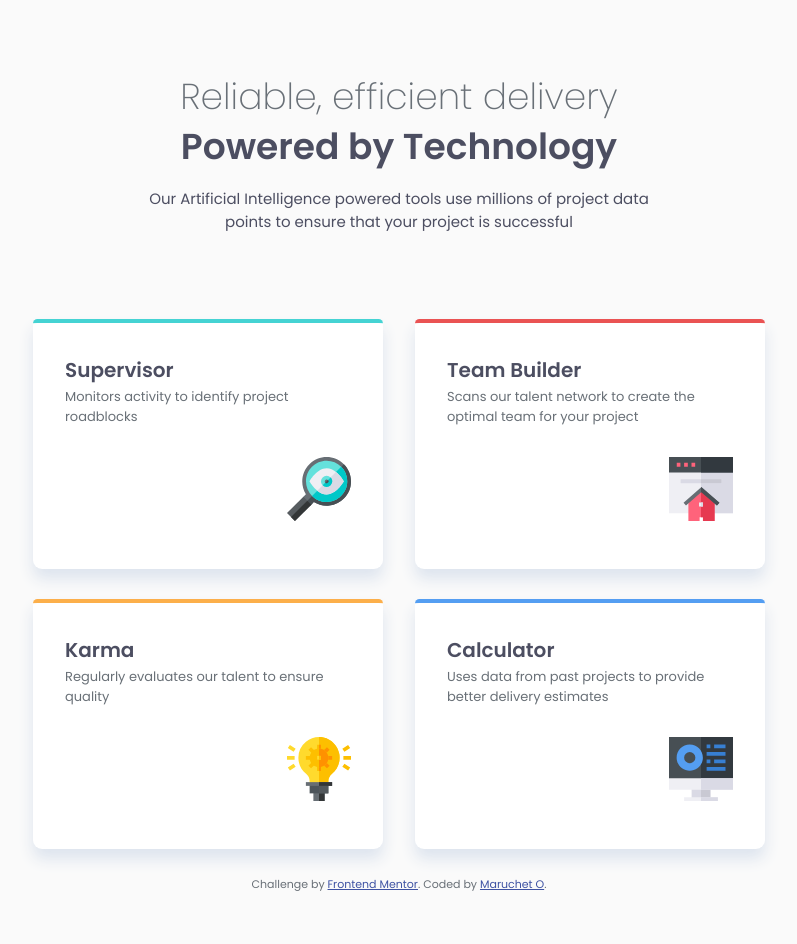
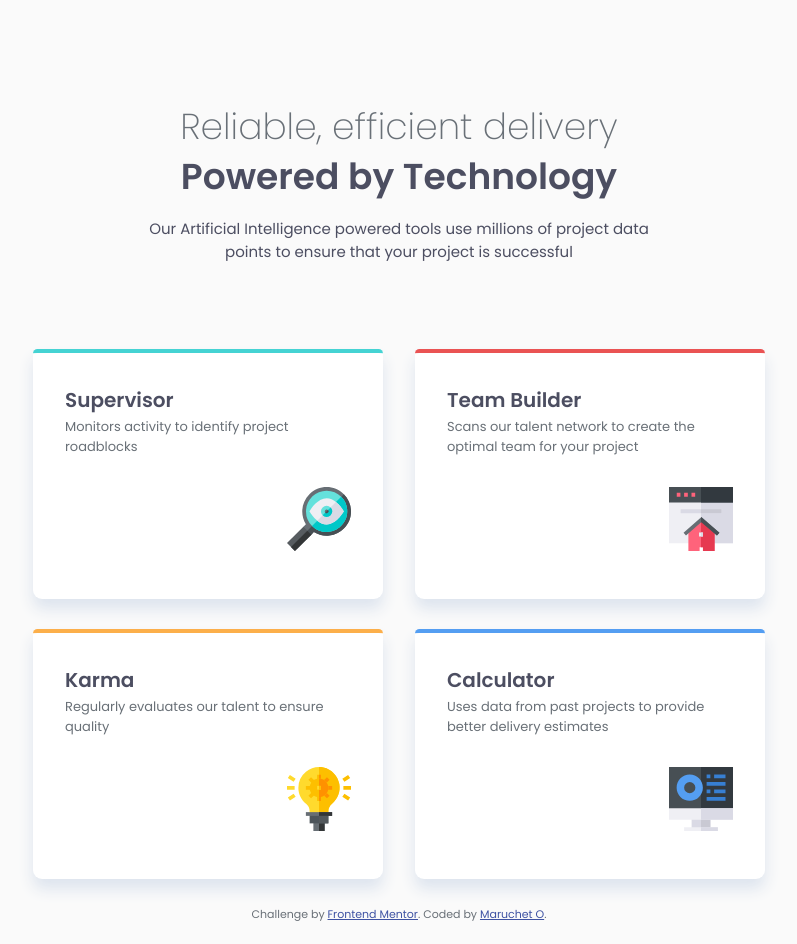
Before and after one commit to MaruchetO/Four-card-feature-section, a plain HTML site: page index.html in a window 1024 px wide. Shown: the whole page, without its empty margins (113-910 px from the left). Before the commit the page ends 914 px from the top, so only its background shows below. Drawn offline with Linux system fonts and the light colour scheme.

Commit message:
Updated styles.css

```diff
--- a/styles.css
+++ b/styles.css
@@ -56,7 +56,6 @@ body {
   display: flex;
   flex-direction: column;
   align-items: center;
-  justify-content: center;
   margin: 0;
   background-color: #fafafa;
   position: relative;
@@ -65,6 +64,7 @@ body {
   display: flex;
   flex-direction: column;
   align-items: center;
+  margin-block-start: 100px;
 }
 header {
   text-align: center;
@@ -129,8 +129,11 @@ picture {
 }
 
 @media screen and (min-width: 861px) and (max-width: 1200px) {
+  .container {
+    margin-block-start: 100px;
+  }
   header {
-    margin-block: 70px;
+    margin-block-end: 70px;
   }
   .card-grid {
     display: grid;
@@ -185,6 +188,9 @@ picture {
     margin: 0px;
     color: var(--grey500);
   }
+  .container {
+    margin-block-start: 0px;
+  }
   header {
     text-align: center;
     width: 300px;
```
